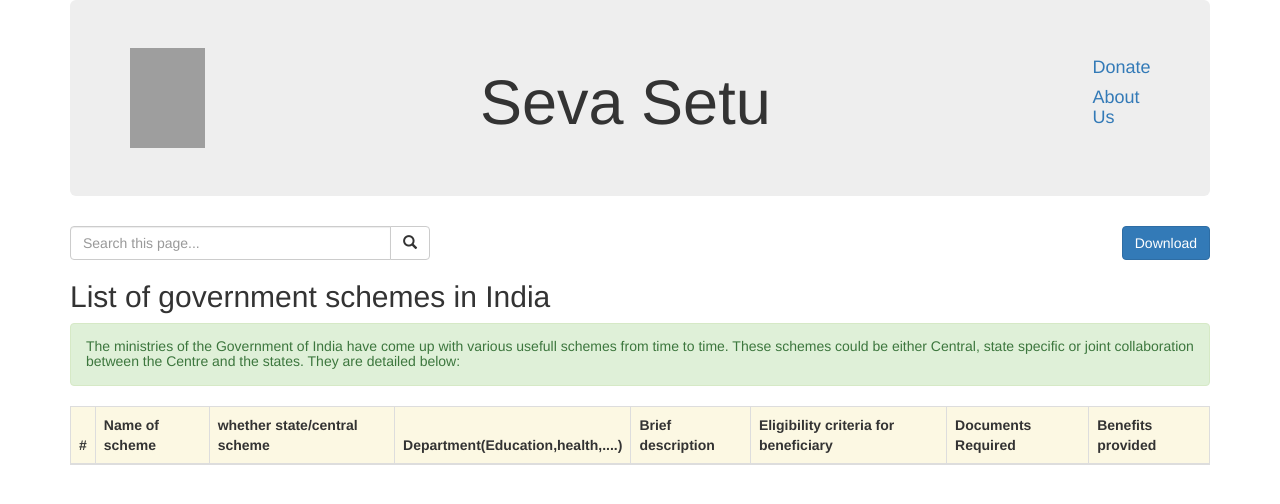
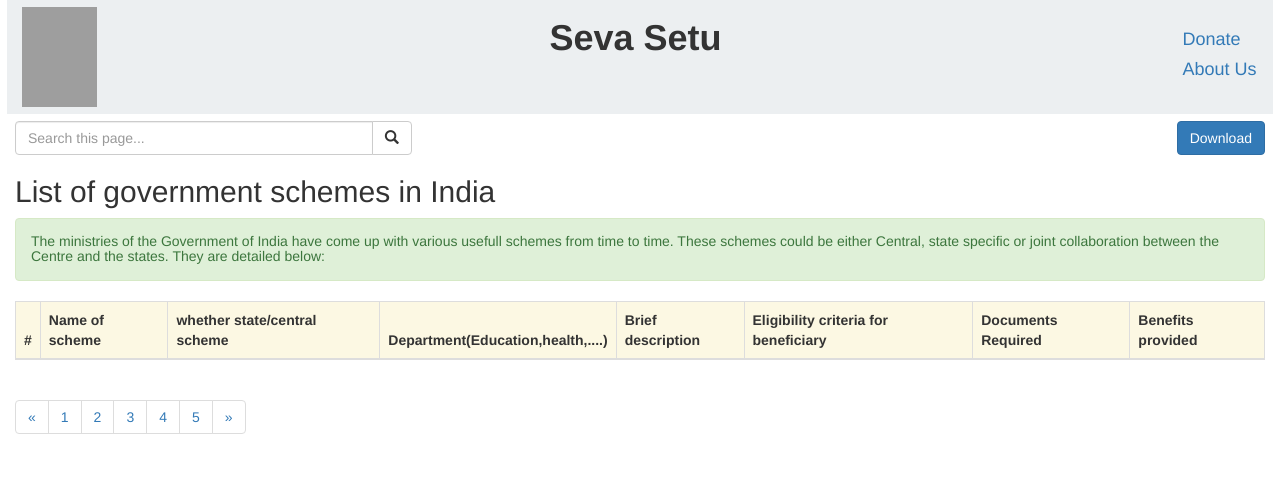
Before and after one commit to seva-setu/scrape, a PHP site: page / in a window 1280 px wide. Shown: the top 504 px of the page. Run offline with PHP 8.4, Linux system fonts and the light colour scheme; data that the repository does not hold is empty; some libraries are stand-ins or nearby versions; grey boxes are pictures that could not be loaded.

Commit message:
Update index.php

```diff
--- a/index.php
+++ b/index.php
@@ -15,28 +15,29 @@
     </style>
   </head>
   <body>
-    <div class="container">
-      <div class="jumbotron">
+    <div class="container-fluid" style="background-color:#eceff1; margin-left: 0.5em;margin-right: 0.5em;">
+     <!-- <div class="jumbotron">-->
         <div class="row">
-          <div class="col-md-4">
+          <div class="col-md-5">
             <a href="http://sevasetu.org/" target="_blank">
-            <img src="http://sevasetu.org/disability_care/img/logo.jpg" width="75" height="100"></a>
+            <img src="http://sevasetu.org/disability_care/img/logo.jpg" width="75" height="100" style="postion: relative;left:7%;margin-top: 0.5em;margin-bottom: 0.5em;"></a>
           </div>
-          <div class="col-md-7">
-            <h1>Seva Setu</h1>
+          <div class="col-md-6">
+            <h1 style="position: relative; margin-top: 3%;font-weight: bold;">Seva Setu</h1>
           </div>
           <div class="col-md-1">
+            <br>
             <h4 class="centerify">
-              <a class="nav-link" href="http://sevasetu.org/contribute-now/" target="_blank">Donate</a>
+              <a class="nav-link" href="http://sevasetu.org/contribute-now/" target="_blank" style="margin-top: 2em;">Donate</a>
             </h4>
             <h4 class="centerify">
-              <a class="nav-link" href="http://sevasetu.org/" target="_blank">About Us</a>
+              <a class="nav-link" href="http://sevasetu.org/" target="_blank" style="margin-top: .5em;">About Us</a>
             </h4>
           </div>
         </div>
-      </div>
+     <!-- </div>-->
     </div>
-    <div class="container">
+    <div class="container-fluid" style="margin-top: 0.5em;">
       <div class="row">
         <div class="col-md-4">
           <form>
@@ -76,6 +77,15 @@
       </thead>
       <tbody class="table-content"></tbody>
     </table>
+    <ul class = "pagination">
+   <li><a href = "#">&laquo;</a></li>
+   <li><a href = "#">1</a></li>
+   <li><a href = "#">2</a></li>
+   <li><a href = "#">3</a></li>
+   <li><a href = "#">4</a></li>
+   <li><a href = "#">5</a></li>
+   <li><a href = "#">&raquo;</a></li>
+</ul>
   </div>
   <?php
     function get_all_counts($data){
@@ -95,7 +105,7 @@
     }
 
     function get_csv_content($spreadsheet_url){
-      if(!ini_set('default_socket_timeout', 15))
+      //if(!ini_set('default_socket_timeout', 15))
       echo "<!-- unable to change socket timeout -->";
       if (($handle = fopen($spreadsheet_url, "r")) !== FALSE) {
         while (($data = fgetcsv($handle, 1000, ",")) !== FALSE) {
```
